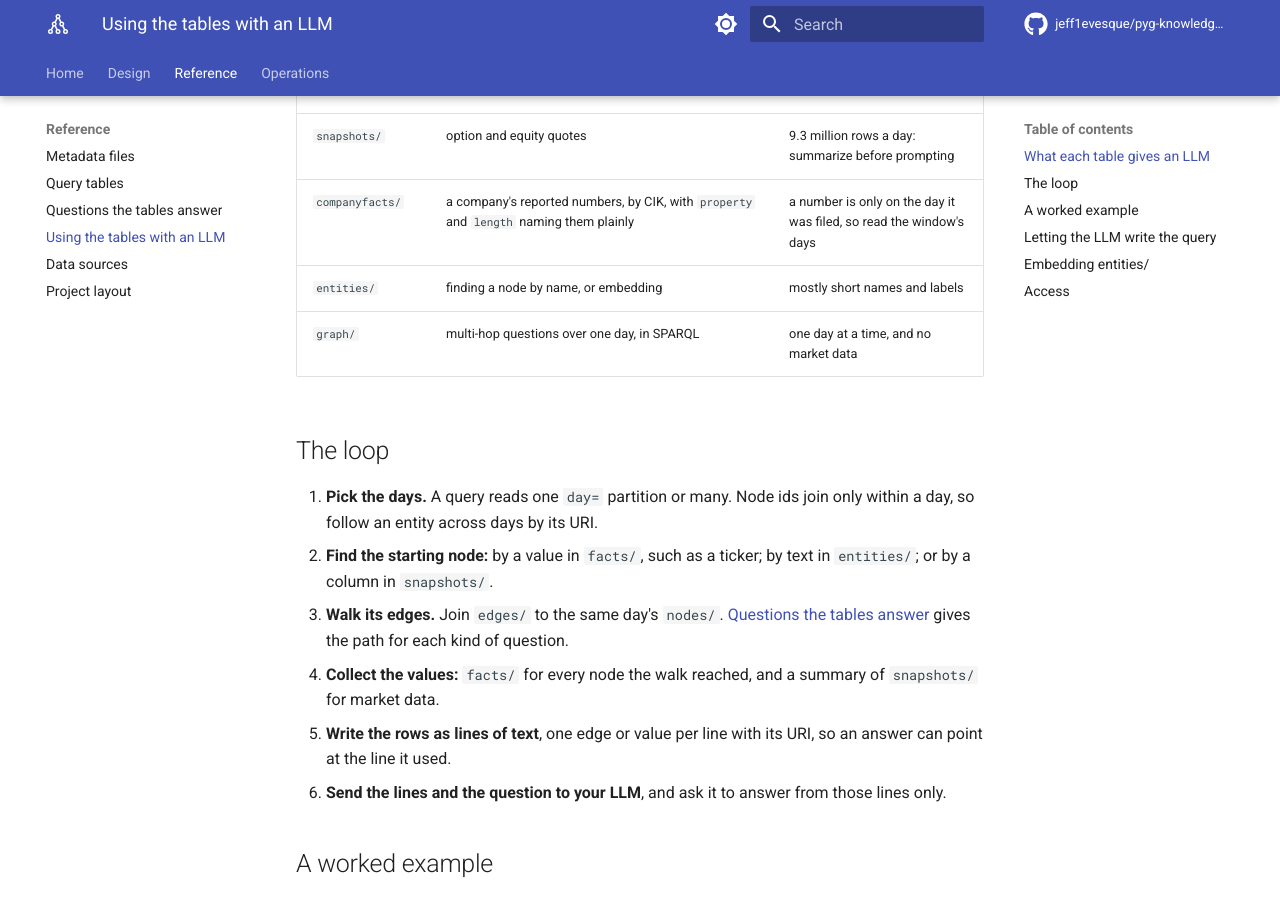
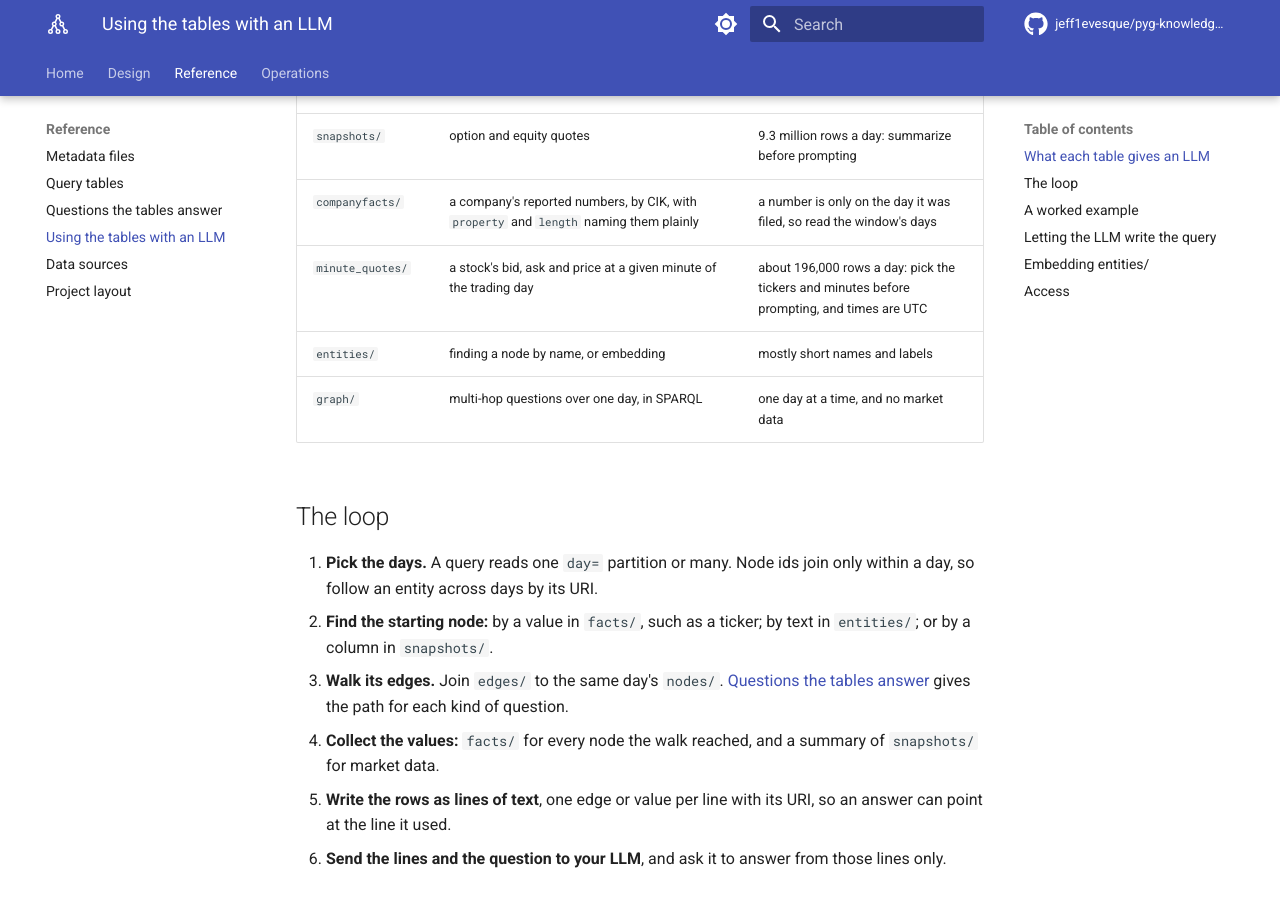
Before and after one commit to jeff1evesque/pyg-knowledge-graph-builder, an MkDocs documentation site: the page built from documentation/reference/llm.md, in a window 1280 px wide and 900 px high, scrolled down 588 px. Built offline with MkDocs 1.6.1 and Material for MkDocs 9.7.7, drawn with Linux system fonts in a browser that asks for light colours; comment, search, counter and statistics services are not loaded.

Commit message:
#479: llm.md, what minute_quotes/ gives an LLM

```diff
--- a/documentation/reference/llm.md
+++ b/documentation/reference/llm.md
@@ -17,6 +17,7 @@ The `.pt` has no part in this. It holds numbers without names; see
 | `facts/` | names, dates, amounts and codes on every non-market node | several rows per node |
 | `snapshots/` | option and equity quotes | 9.3 million rows a day: summarize before prompting |
 | `companyfacts/` | a company's reported numbers, by CIK, with `property` and `length` naming them plainly | a number is only on the day it was filed, so read the window's days |
+| `minute_quotes/` | a stock's bid, ask and price at a given minute of the trading day | about 196,000 rows a day: pick the tickers and minutes before prompting, and times are UTC |
 | `entities/` | finding a node by name, or embedding | mostly short names and labels |
 | `graph/` | multi-hop questions over one day, in SPARQL | one day at a time, and no market data |
 
```
